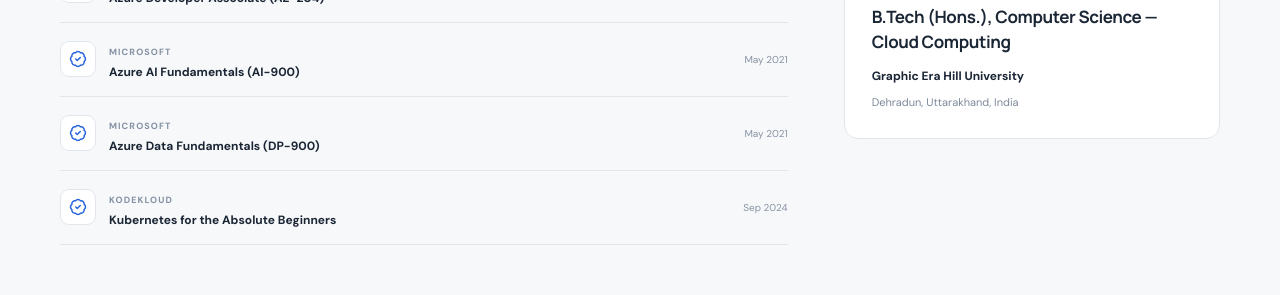
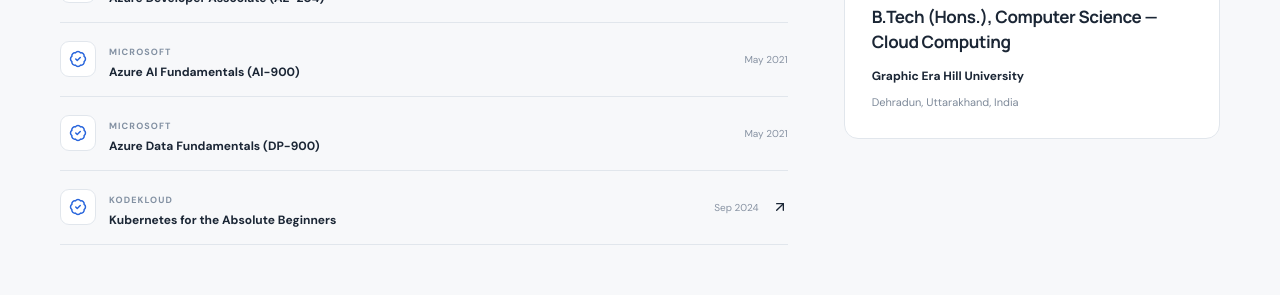
Before and after one commit to Arun-Negi/arun-cloud-portfolio, a React (Vite) app: page / in a window 1280 px wide. Shown: the part 2970-3265 px from the top of the page. Built offline with nearby package versions, Linux system fonts and the light colour scheme.

Commit message:
Make entire KodeKloud certification row clickable

```diff
--- a/src/App.jsx
+++ b/src/App.jsx
@@ -187,7 +187,7 @@
 
       <section className="section-wrap content-section credentials-section" id="credentials">
         <Reveal><SectionHeading eyebrow="CONTINUOUS LEARNING" title="Certifications & education" note="Cloud, DevOps and foundational data/AI learning." /></Reveal>
-        <div className="credentials-layout"><div className="cert-list">{certifications.map(([issuer, title, date]) => <Reveal key={title}><div className="cert-row"><span className="cert-icon"><BadgeCheck size={18} /></span><div className="cert-copy">{issuer === 'KodeKloud' ? <a className="cert-issuer" href="https://drive.google.com/file/d/1I4fsPmLCRbHQSKOZrXOsT0miBjGrvQW2/view?usp=share_link" target="_blank" rel="noreferrer">KodeKloud</a> : <span className="cert-issuer">{issuer}</span>}<h3>{title}</h3></div><span className="cert-date">{date}</span></div></Reveal>)}</div>
+        <div className="credentials-layout"><div className="cert-list">{certifications.map(([issuer, title, date]) => <Reveal key={title}>{issuer === 'KodeKloud' ? <a className="cert-row cert-row-link" href="https://drive.google.com/file/d/1I4fsPmLCRbHQSKOZrXOsT0miBjGrvQW2/view?usp=share_link" target="_blank" rel="noreferrer" aria-label="Open KodeKloud Kubernetes for the Absolute Beginners certificate"><span className="cert-icon"><BadgeCheck size={18} /></span><div className="cert-copy"><span className="cert-issuer">{issuer}</span><h3>{title}</h3></div><span className="cert-date">{date}</span><ArrowUpRight className="cert-link-arrow" size={16} /></a> : <div className="cert-row"><span className="cert-icon"><BadgeCheck size={18} /></span><div className="cert-copy"><span className="cert-issuer">{issuer}</span><h3>{title}</h3></div><span className="cert-date">{date}</span></div>}</Reveal>)}</div>
           <Reveal><aside className="education-card"><span className="education-icon"><GraduationCap size={22} /></span><span className="eyebrow">EDUCATION</span><h3>B.Tech (Hons.), Computer Science — Cloud Computing</h3><p>Graphic Era Hill University</p><span className="education-location">Dehradun, Uttarakhand, India</span></aside></Reveal>
         </div>
       </section>
```
